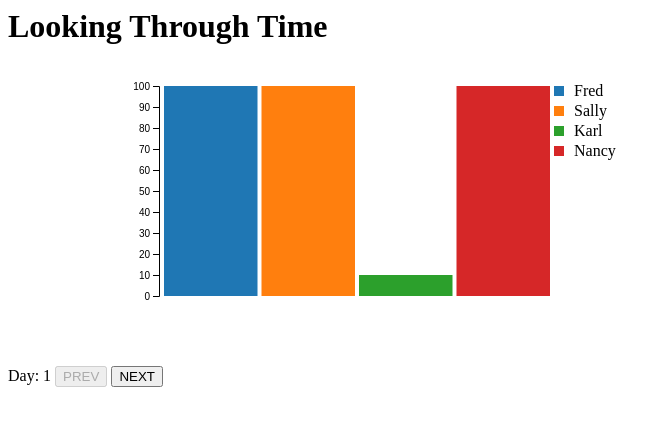
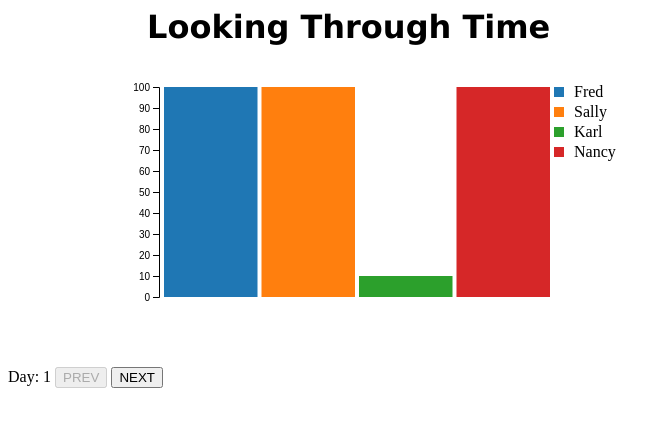
Before and after one commit to fangquanzheng/time, a plain HTML site: page index.html in a window 1280 px wide. Shown: the whole page, without its empty margins (0-670 px from the left). Drawn offline with nearby package versions, Linux system fonts and the light colour scheme.

Commit message:
Update index.html

```diff
--- a/index.html
+++ b/index.html
@@ -12,6 +12,10 @@
          margin-left: 10%;
          margin-bottom: 50px
          }
+         h1{
+            font-family: verdana;
+            margin-left: 11%;
+            }
       </style>
       <link rel="shortcut icon" href="">
    </head>
```
